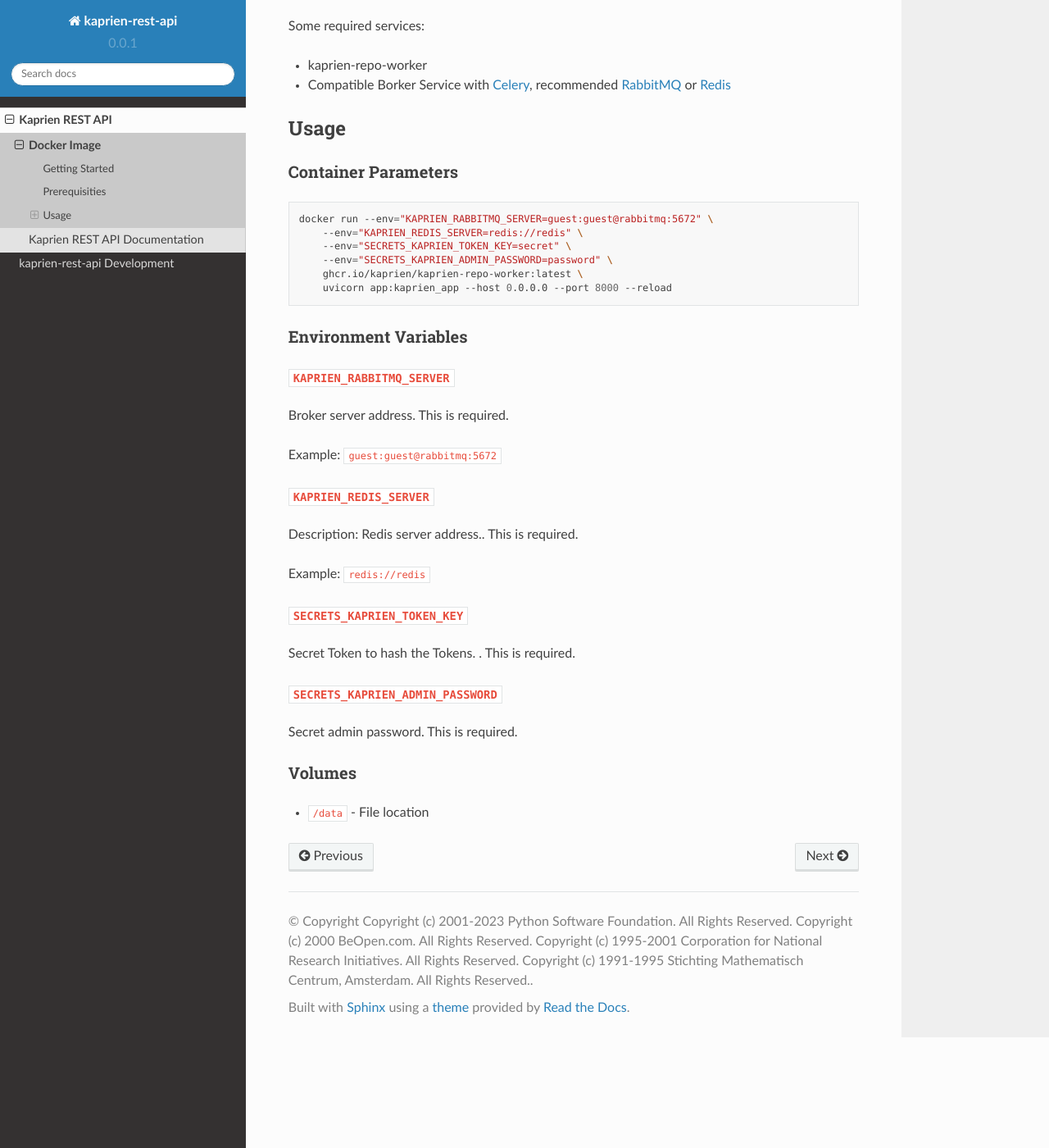
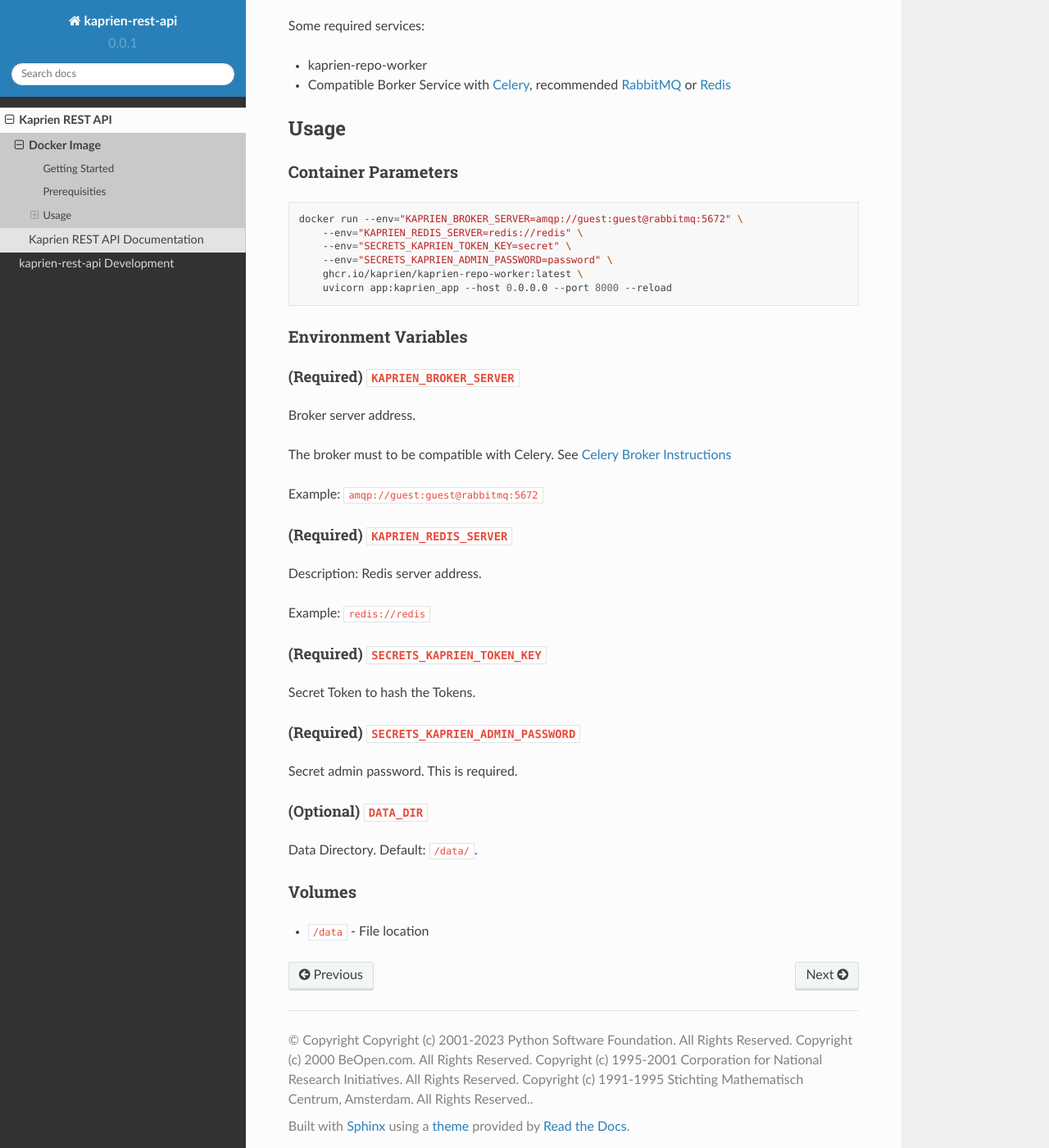
Before and after one commit to repository-service-tuf/repository-service-tuf-api, a Sphinx documentation site: the page built from docs/source/guide/Docker_README.md, in a window 1280 px wide and 1400 px high, scrolled down 444 px. Shown: the whole window at 82% size. Built offline with Sphinx 7.4.7 and the Read the Docs theme 2.0.0, drawn with Linux system fonts in a browser that asks for light colours.

Commit message:
Rename the RABBIRMQ_SERVER to BROKER_SERVER
This makes the kaprien-rest-api compatible with different Brokers,
limited to supported Celery Brokers.

Closes: #85

Signed-off-by: Kairo de Araujo <kairo@kairo.eti.br>

````diff
--- a/docker-compose.yml
+++ b/docker-compose.yml
@@ -68,7 +68,7 @@ services:
       - 80:8000
     environment:
       - DATA_DIR=./data
-      - KAPRIEN_RABBITMQ_SERVER="guest:guest@rabbitmq:5672"
+      - KAPRIEN_BROKER_SERVER="amqp://guest:guest@rabbitmq:5672"
       - KAPRIEN_REDIS_SERVER="redis://redis"
       - SECRETS_KAPRIEN_TOKEN_KEY="secret"
       - SECRETS_KAPRIEN_ADMIN_PASSWORD="secret"
--- a/docs/source/guide/Docker_README.md
+++ b/docs/source/guide/Docker_README.md
@@ -26,7 +26,7 @@ Some required services:
 ### Container Parameters
 
 ```shell
-docker run --env="KAPRIEN_RABBITMQ_SERVER=guest:guest@rabbitmq:5672" \
+docker run --env="KAPRIEN_BROKER_SERVER=amqp://guest:guest@rabbitmq:5672" \
     --env="KAPRIEN_REDIS_SERVER=redis://redis" \
     --env="SECRETS_KAPRIEN_TOKEN_KEY=secret" \
     --env="SECRETS_KAPRIEN_ADMIN_PASSWORD=password" \
@@ -37,26 +37,32 @@ docker run --env="KAPRIEN_RABBITMQ_SERVER=guest:guest@rabbitmq:5672" \
 
 ### Environment Variables
 
-#### `KAPRIEN_RABBITMQ_SERVER`
+#### (Required) `KAPRIEN_BROKER_SERVER`
 
-Broker server address. This is required.
+Broker server address.
 
-Example: `guest:guest@rabbitmq:5672`
+The broker must to be compatible with Celery. See [Celery Broker Instructions](https://docs.celeryq.dev/en/stable/getting-started/backends-and-brokers/index.html#broker-instructions)
 
-#### `KAPRIEN_REDIS_SERVER`
+Example: `amqp://guest:guest@rabbitmq:5672`
 
-Description: Redis server address.. This is required.
+#### (Required) `KAPRIEN_REDIS_SERVER`
+
+Description: Redis server address.
 
 Example: `redis://redis`
 
-#### `SECRETS_KAPRIEN_TOKEN_KEY`
+#### (Required) `SECRETS_KAPRIEN_TOKEN_KEY`
 
-Secret Token to hash the Tokens. . This is required.
+Secret Token to hash the Tokens.
 
 
-#### `SECRETS_KAPRIEN_ADMIN_PASSWORD`
+#### (Required) `SECRETS_KAPRIEN_ADMIN_PASSWORD`
 
 Secret admin password. This is required.
+
+#### (Optional) `DATA_DIR`
+
+Data Directory. Default: `/data/`.
 
 ### Volumes
 
````
Also changed, not shown: kaprien_api/__init__.py (+4 -3 lines), 2 other files.
